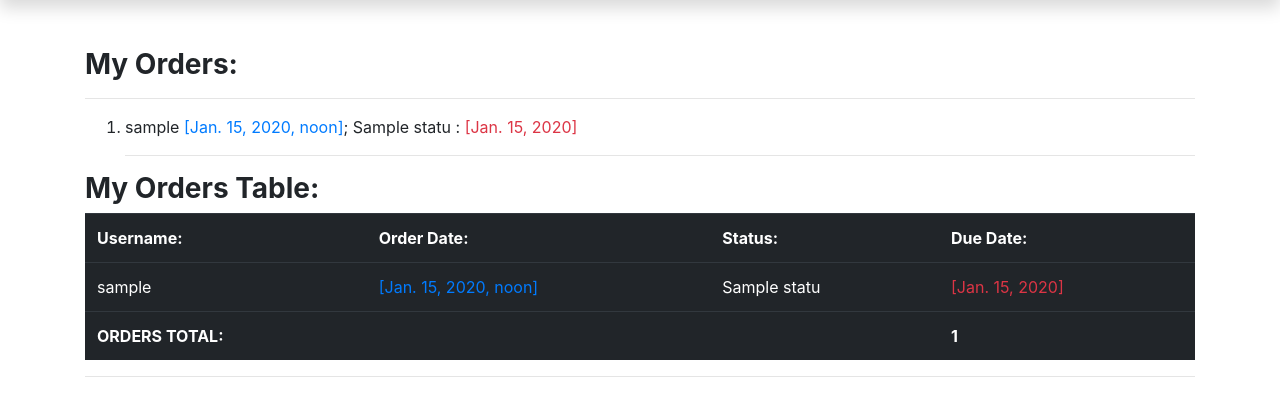
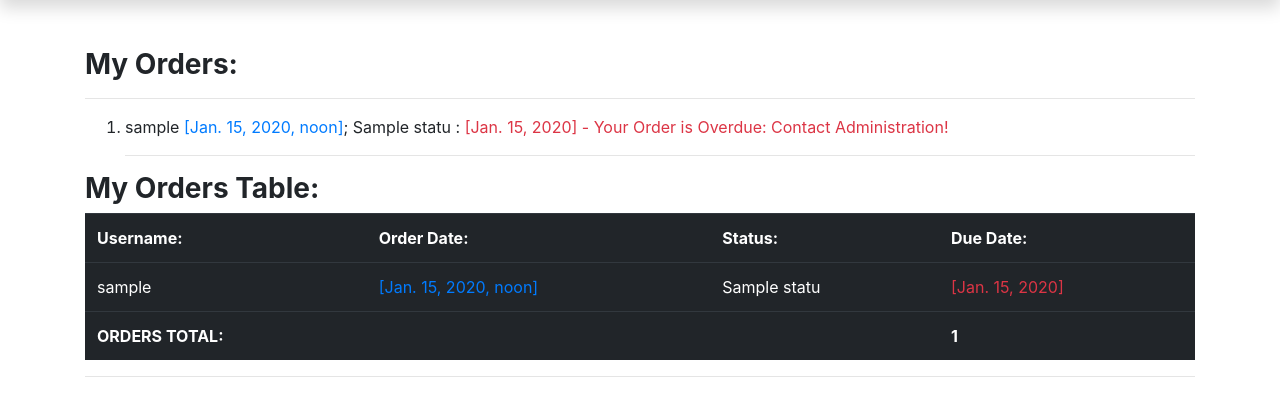
Before and after one commit to RedasMiliunas/sandbox_no1, a Django app: page /user_orders/ in a window 1280 px wide. Shown: the part 176-592 px from the top of the page. Run offline with Django 4.2, Linux system fonts and the light colour scheme; a user stored in the database is signed in; tables that the repository leaves empty hold one stand-in row (values such as "Sample post"); some libraries are stand-ins or nearby versions.

Commit message:
Prideta model.html (good), ir user_orders.html (taisytinas)

```diff
--- a/mysite/sandbox/templates/model.html
+++ b/mysite/sandbox/templates/model.html
@@ -21,7 +21,7 @@
 {{ model.description | safe }}
 
 <hr style="height:2px;border-width:0;color:gray;background-color:gray">
-<h4><strong>GET PRICES FOR ALL SERVICES</strong></h4>
+<h4><strong>GET BMW {{ model }} PRICES FOR ALL SERVICES:</strong></h4>
 <a href="{% url 'vehicle_model' model.id %}"><input type="submit" class="btn btn-dark btn-default" value="PRESS HERE!"></a>
 <hr style="height:2px;border-width:0;color:gray;background-color:gray">
 {% endblock %}
--- a/mysite/sandbox/templates/user_orders.html
+++ b/mysite/sandbox/templates/user_orders.html
@@ -8,7 +8,8 @@
 <ol>
 {% for element in user_orders %}
 <li>
-<p>{{ element.customer }} <a href="{% url 'order' element.pk %}">[{{ element.date }}]</a>; {{ element.status }} : <span class="{% if element.is_overdue %}text-danger{% endif %}">[{{ element.due_back }}]</span></p>
+<p>{{ element.customer }} <a href="{% url 'order' element.pk %}">[{{ element.date }}]</a>; {{ element.status }} : <span class="{% if element.is_overdue %}text-danger{% endif %}">
+    {% if not element.is_overdue %}[{{ element.due_back }}] {% else %} [{{ element.due_back }}] - <span class="text-small">Your Order is Overdue: Contact Administration!</span>{% endif %}</span></p>
     </li>
 <hr>
 {% endfor %}
```
